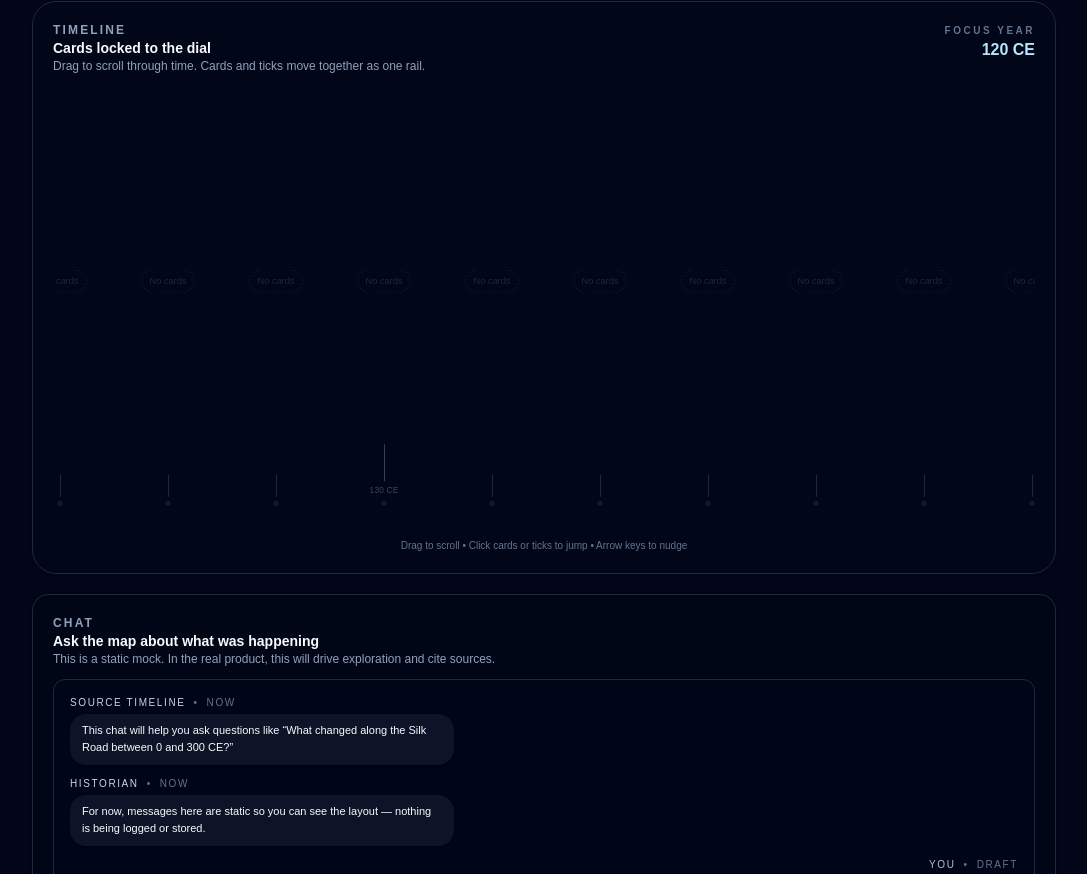
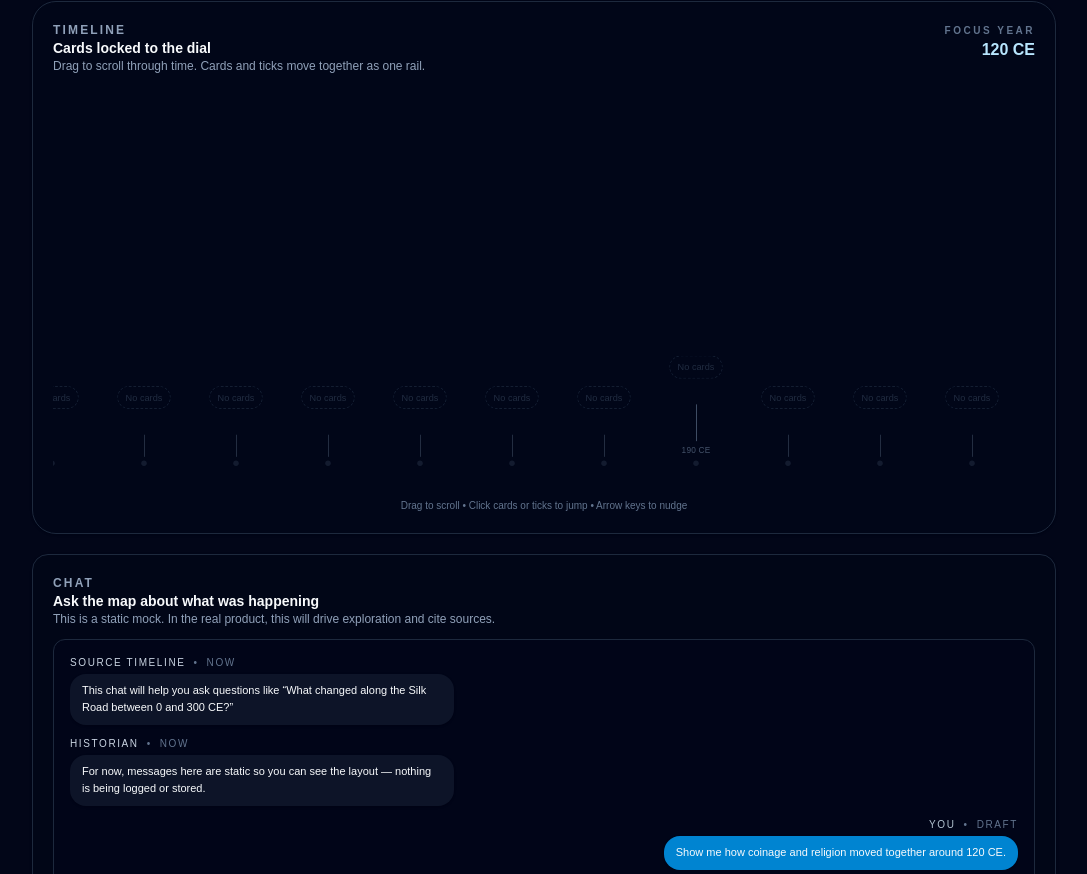
Before and after one commit to Abe99987/Timeline, a Next.js app in the folder frontend/: page / in a window 1280 px wide. Shown: the part 1237-2111 px from the top of the page, without its empty margins (96-1183 px from the left). Built offline with nearby package versions, Linux system fonts and the light colour scheme.

Commit message:
chore(frontend): sink rail card stacks near ticks

```diff
--- a/frontend/src/components/TimelineRail.tsx
+++ b/frontend/src/components/TimelineRail.tsx
@@ -183,23 +183,19 @@ function YearColumn({
   }, [eventsForYear, focusYear]);
 
   // Styling based on focus/neighbor status
-  const columnBaseHeight = isFocus ? "h-[400px]" : "h-[320px]";
-  const columnWidth = isFocus ? "w-32" : "w-24";
+  const columnHeight = isFocus ? "h-[360px]" : isNeighbor ? "h-[320px]" : "h-[300px]";
+  const columnWidth = isFocus ? "w-32" : isNeighbor ? "w-24" : "w-20";
   const columnScale = isFocus
-    ? "origin-bottom scale-[1.08]"
+    ? "origin-bottom scale-[1.07]"
     : isNeighbor
-      ? "origin-bottom scale-[0.98] opacity-90"
-      : "origin-bottom scale-[0.92] opacity-60";
+      ? "origin-bottom scale-[0.97] opacity-90"
+      : "origin-bottom scale-[0.92] opacity-70";
   const cardStackSizing = isFocus
-    ? "max-h-[300px] overflow-y-auto pr-2"
+    ? "max-h-[280px] overflow-y-auto pr-1"
     : isNeighbor
-      ? "max-h-[150px] overflow-hidden"
-      : "max-h-[120px] overflow-hidden";
-  const cardStackTone = isFocus
-    ? ""
-    : isNeighbor
-      ? "space-y-1.5"
-      : "space-y-1";
+      ? "max-h-[140px] overflow-hidden"
+      : "max-h-[110px] overflow-hidden";
+  const cardStackTone = isFocus ? "" : "space-y-1.5";
   const cardVariant = isFocus ? "focus" : isNeighbor ? "neighbor" : "distant";
   const eventsToRender = eventsForYear;
 
@@ -209,11 +205,11 @@ function YearColumn({
 
   return (
     <div
-      className={`relative z-10 flex shrink-0 flex-col items-center gap-2 transition-all duration-300 ${columnWidth} ${columnBaseHeight} ${columnScale}`}
+      className={`relative z-10 flex shrink-0 flex-col items-center justify-end transition-all duration-300 ${columnWidth} ${columnHeight} ${columnScale}`}
     >
       {/* Cards area */}
       <div
-        className={`flex w-full flex-1 flex-col space-y-2 pb-4 ${cardStackTone} ${cardStackSizing}`}
+        className={`flex w-full flex-col space-y-2 ${cardStackTone} ${cardStackSizing} mb-2`}
       >
         {eventsToRender.length > 0 ? (
           eventsToRender.map((event) => (
@@ -241,7 +237,7 @@ function YearColumn({
       {/* Tick */}
       <button
         type="button"
-        className="mt-auto flex flex-col items-center gap-1 pt-2 text-slate-500 transition-colors focus:outline-none focus-visible:text-sky-200"
+        className="flex flex-col items-center gap-1 pt-1 text-slate-500 transition-colors focus:outline-none focus-visible:text-sky-200"
         aria-label={`Set focus year to ${formatYearLabel(year)}`}
         aria-pressed={isActive}
         onClick={() => onYearSelect?.(year)}
```
